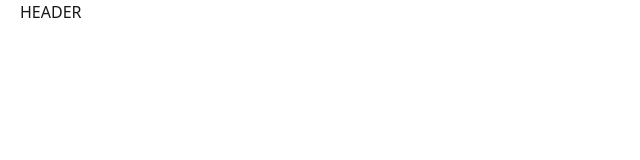
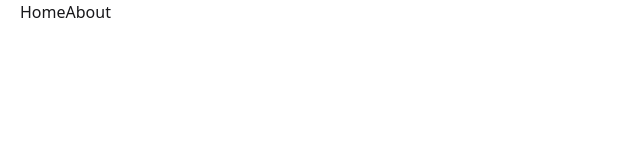
Before and after one commit to sadhin28/introduction-to-react-router, a React (Vite) app: page / in a window 1280 px wide. Shown: the top 160 px of the page, without its empty margins (0-640 px from the left). Built offline with nearby package versions, Linux system fonts and the light colour scheme.

Commit message:
add router

```diff
--- a/src/Components/Header/Header.jsx
+++ b/src/Components/Header/Header.jsx
@@ -1,9 +1,11 @@
-import { Links } from "react-router-dom";
+import { Link} from "react-router-dom";
 
 const Header = () => {
     return (
         <div>
-            <h1>HEADER</h1>
+
+         <Link to='home'>Home</Link>
+         <Link to='about'>About</Link>
         </div>
     );
 };
--- /dev/null
+++ b/src/Components/Notfound/Notfound.jsx
@@ -0,0 +1,11 @@
+import React from 'react';
+
+const Notfound = () => {
+    return (
+        <div>
+            <h1>Not found</h1>
+        </div>
+    );
+};
+
+export default Notfound;
--- a/src/main.jsx
+++ b/src/main.jsx
@@ -10,11 +10,13 @@ import {
 import Header from './Components/Header/Header';
 import Home from './Components/Home/Home';
 import About from './Components/About/About';
+import Notfound from './Components/Notfound/Notfound';
 
 const router = createBrowserRouter([
        {
         path:'/',
         element:<Header></Header>
+
 
        },
        {
@@ -24,6 +26,10 @@ const router = createBrowserRouter([
        {
         path:'/about',
         element:<About></About>
+       },
+       {
+        path:'*',
+        element:<Notfound></Notfound>
        }
     ]
 
```
